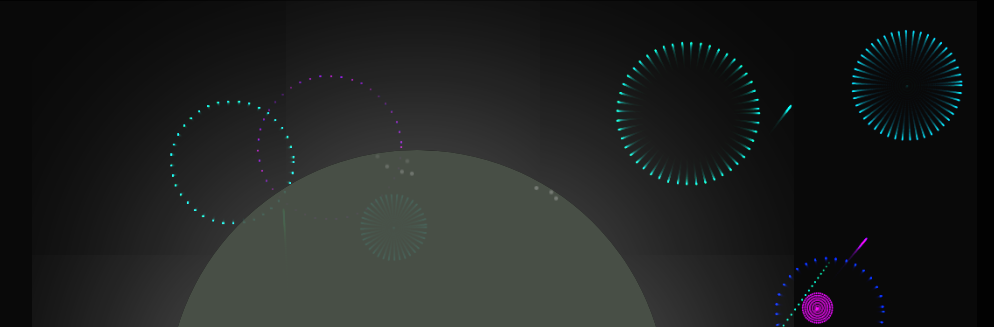
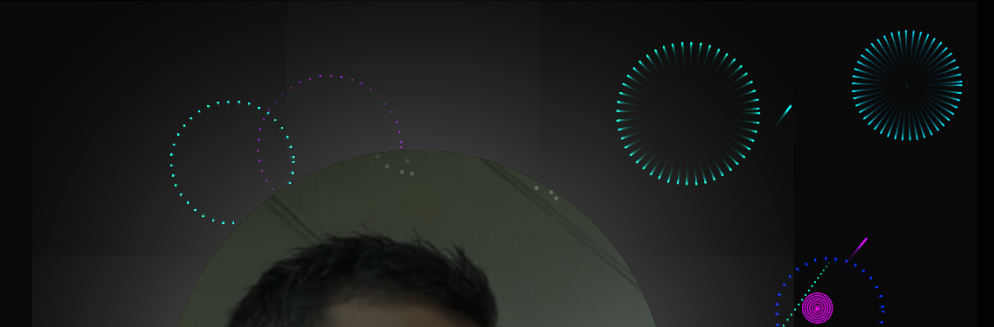
Before and after one commit to kkr313/happybday, a plain HTML site: page index.html in a window 1280 px wide. Shown: the top 327 px of the page, without its empty margins (223-1217 px from the left). Drawn offline with Linux system fonts and the light colour scheme; a web font is replaced by a local one.

Commit message:
Update style.css

```diff
--- a/style.css
+++ b/style.css
@@ -96,7 +96,7 @@ h1, h2, h3, h4, h5, h6 {
     max-width: 100%;
     min-height: 500px;
     border-radius: 50%;
-    background: url(pic1.jpeg);
+    background: url(pic.jpeg);
     background-size: 741px 880px;
     background-repeat: no-repeat;
     background-color: #4f564deb;
```
